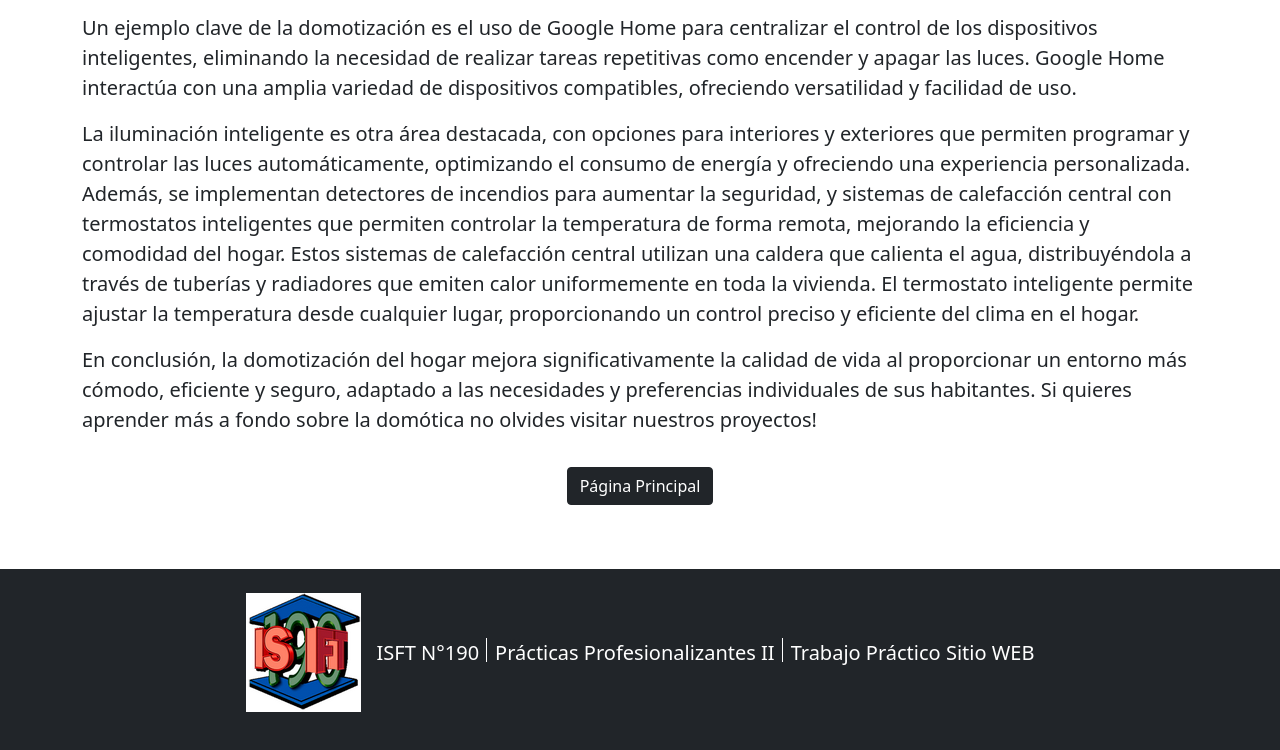
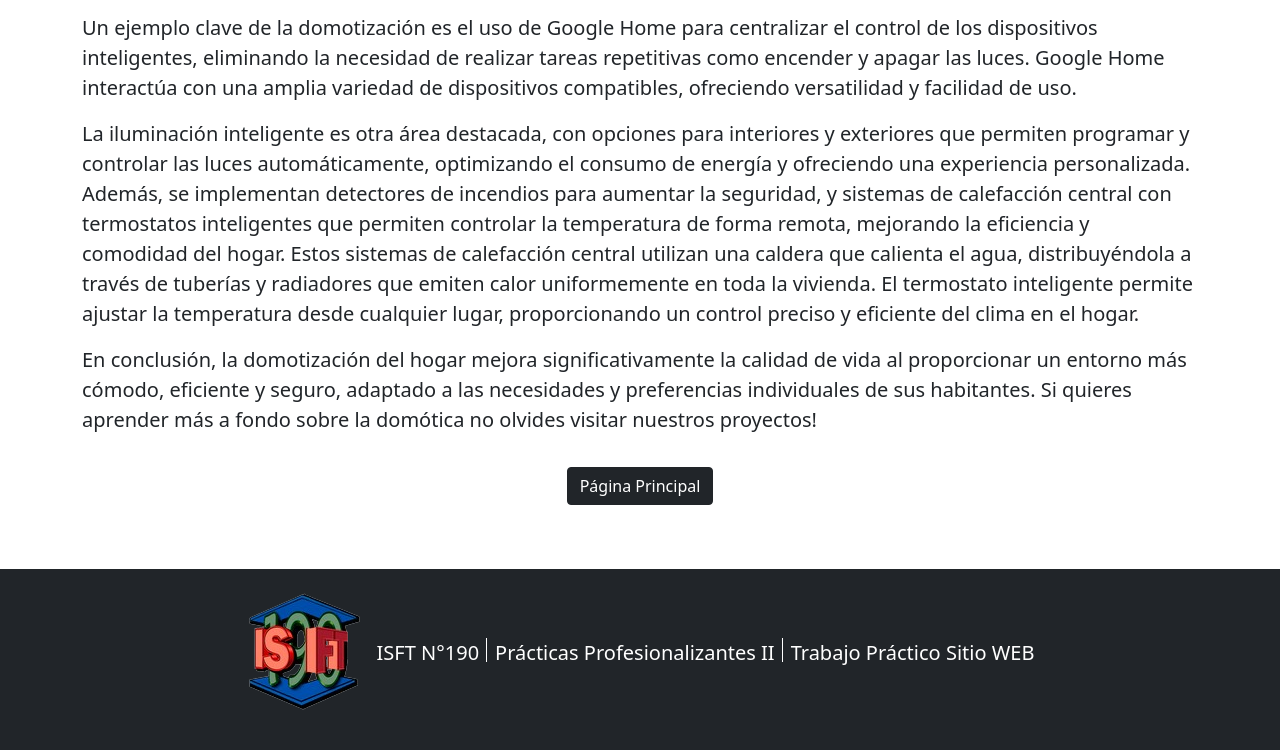
Before and after one commit to edwardgj/DomotizAR, a plain HTML site: page domotica.html in a window 1280 px wide. Shown: the part 971-1721 px from the top of the page. Drawn offline with nearby package versions, Linux system fonts and the light colour scheme.

Commit message:
Add files via upload

```diff
--- a/domotica.html
+++ b/domotica.html
@@ -93,7 +93,7 @@
     <footer class="p-4 bg-dark text-white text-center">
         <div class="container">
             <p class="lead d-flex flex-column flex-sm-row justify-content-center align-items-center text-center">
-                <img class="px-2" src="./img/logo.png" alt="">
+                <img class="px-2" src="./img/logo-black.png" alt="">
                 <span class="px-2 position-relative footer-separator">ISFT N°190</span>
                 <span class="px-2 position-relative footer-separator">Prácticas Profesionalizantes II</span>
                 <span class="px-2 position-relative footer-separator">Trabajo Práctico Sitio WEB</span>
```
Also changed, not shown: animacion.html (+1 -1 lines), index.html (+1 -1 lines), infografia.html (+1 -1 lines), matter.html (+1 -1 lines), nosotros.html (+1 -1 lines), nube.html (+1 -1 lines), podcast.html (+1 -1 lines), revista.html (+1 -1 lines), video.html (+1 -1 lines), img/logo-black.png (added).
